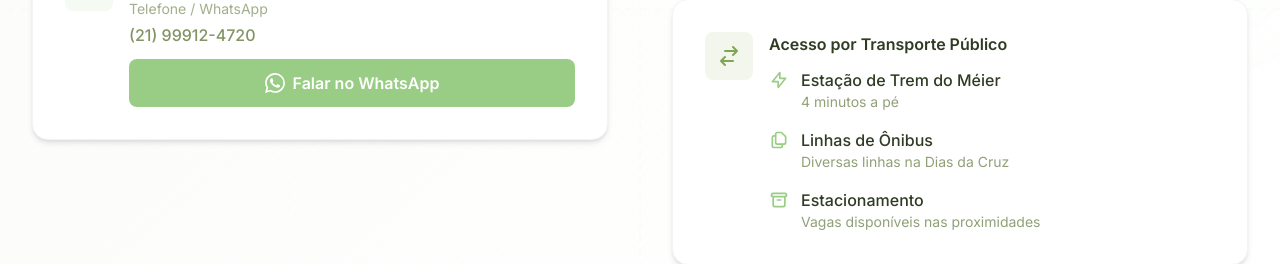
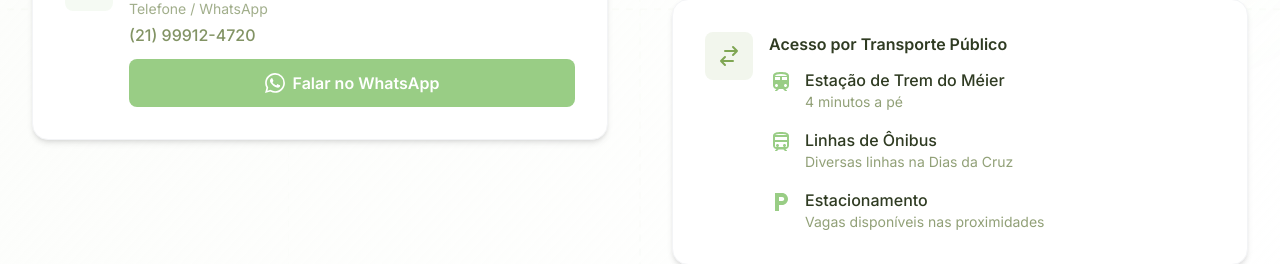
Before and after one commit to MattRib/abl-fisio, a Next.js app: page / in a window 1280 px wide. Shown: the part 5843-6107 px from the top of the page. Built offline with nearby package versions, Linux system fonts and the light colour scheme.

Commit message:
feat: enhance Location section visuals with improved opacity and icon sizes for better clarity

```diff
--- a/components/sections/Location.tsx
+++ b/components/sections/Location.tsx
@@ -19,7 +19,7 @@ export default function Location() {
       }`}
     >
       {/* Pin de localização gigante - Fundo direito */}
-      <div className="absolute top-1/2 -translate-y-1/2 right-12 w-80 h-80 md:w-[500px] md:h-[500px] opacity-[0.04] pointer-events-none">
+      <div className="absolute top-1/2 -translate-y-1/2 right-12 w-80 h-80 md:w-[500px] md:h-[500px] opacity-[0.11] pointer-events-none">
         <svg viewBox="0 0 24 24" fill="none" xmlns="http://www.w3.org/2000/svg" className="w-full h-full">
           <defs>
             <linearGradient id="pinGradient" x1="0%" y1="0%" x2="100%" y2="100%">
@@ -56,7 +56,7 @@ export default function Location() {
       </div>
 
       {/* Ícone de trem minimalista - Canto superior esquerdo */}
-      <div className="absolute top-20 left-12 w-32 h-32 md:w-40 md:h-40 opacity-[0.03] pointer-events-none">
+      <div className="absolute top-20 left-12 w-32 h-32 md:w-40 md:h-40 opacity-[0.07] pointer-events-none">
         <svg viewBox="0 0 24 24" fill="none" xmlns="http://www.w3.org/2000/svg" className="w-full h-full">
           <defs>
             <linearGradient id="trainGradient" x1="0%" y1="0%" x2="100%" y2="100%">
@@ -289,8 +289,8 @@ export default function Location() {
                     <div className="space-y-4 text-dark/80 max-w-xs mx-auto">
                       {/* Estação de Trem */}
                       <div className="flex flex-col items-center gap-2">
-                        <svg className="w-5 h-5 text-primary flex-shrink-0" fill="none" stroke="currentColor" viewBox="0 0 24 24">
-                          <path strokeLinecap="round" strokeLinejoin="round" strokeWidth={2} d="M13 10V3L4 14h7v7l9-11h-7z" />
+                        <svg className="w-8 h-8 text-primary flex-shrink-0" fill="currentColor" viewBox="0 0 24 24">
+                          <path d="M12 2C8 2 4 2.5 4 6v9.5C4 17.43 5.57 19 7.5 19L6 20.5v.5h2l2-2h4l2 2h2v-.5L16.5 19c1.93 0 3.5-1.57 3.5-3.5V6c0-3.5-4-4-8-4zm0 2c3.51 0 5.63.97 6 2H6c.37-1.03 2.49-2 6-2zM7.5 17c-.83 0-1.5-.67-1.5-1.5S6.67 14 7.5 14s1.5.67 1.5 1.5S8.33 17 7.5 17zm3.5-7H6V7h5v3zm2 0V7h5v3h-5zm3.5 7c-.83 0-1.5-.67-1.5-1.5s.67-1.5 1.5-1.5 1.5.67 1.5 1.5-.67 1.5-1.5 1.5z"/>
                         </svg>
                         <div>
                           <p className="font-medium text-darker">Estação de Trem do Méier</p>
@@ -300,8 +300,8 @@ export default function Location() {
 
                       {/* Ônibus */}
                       <div className="flex flex-col items-center gap-2">
-                        <svg className="w-5 h-5 text-primary flex-shrink-0" fill="none" stroke="currentColor" viewBox="0 0 24 24">
-                          <path strokeLinecap="round" strokeLinejoin="round" strokeWidth={2} d="M8 7v8a2 2 0 002 2h6M8 7V5a2 2 0 012-2h4.586a1 1 0 01.707.293l4.414 4.414a1 1 0 01.293.707V15a2 2 0 01-2 2h-2M8 7H6a2 2 0 00-2 2v10a2 2 0 002 2h8a2 2 0 002-2v-2" />
+                        <svg className="w-8 h-8 text-primary flex-shrink-0" fill="currentColor" viewBox="0 0 24 24">
+                          <path d="M12 2c-4 0-8 .5-8 4v9.5C4 17.43 5.57 19 7.5 19L6 20.5v.5h2l1.5-1.5h5L16 21h2v-.5L16.5 19c1.93 0 3.5-1.57 3.5-3.5V6c0-3.5-4-4-8-4zm5.66 2.99H6.34C6.89 4.46 8.31 4 12 4s5.11.46 5.66.99zm.34 2V10H6V6.99h12zm-.34 9.74l-.29.27H6.63l-.29-.27C6.12 16.62 6 16.37 6 16v-4h12v4c0 .37-.12.62-.34.73zM8.5 14c-.83 0-1.5.67-1.5 1.5S7.67 17 8.5 17s1.5-.67 1.5-1.5S9.33 14 8.5 14zm7 0c-.83 0-1.5.67-1.5 1.5s.67 1.5 1.5 1.5 1.5-.67 1.5-1.5-.67-1.5-1.5-1.5z"/>
                         </svg>
                         <div>
                           <p className="font-medium text-darker">Linhas de Ônibus</p>
@@ -311,8 +311,8 @@ export default function Location() {
 
                       {/* Estacionamento */}
                       <div className="flex flex-col items-center gap-2">
-                        <svg className="w-5 h-5 text-primary flex-shrink-0" fill="none" stroke="currentColor" viewBox="0 0 24 24">
-                          <path strokeLinecap="round" strokeLinejoin="round" strokeWidth={2} d="M5 8h14M5 8a2 2 0 110-4h14a2 2 0 110 4M5 8v10a2 2 0 002 2h10a2 2 0 002-2V8m-9 4h4" />
+                        <svg className="w-8 h-8 text-primary flex-shrink-0" fill="currentColor" viewBox="0 0 24 24">
+                          <path d="M13 3H6v18h4v-6h3c3.31 0 6-2.69 6-6s-2.69-6-6-6zm.2 8H10V7h3.2c1.1 0 2 .9 2 2s-.9 2-2 2z"/>
                         </svg>
                         <div>
                           <p className="font-medium text-darker">Estacionamento</p>
@@ -384,11 +384,10 @@ export default function Location() {
               <div className="relative">
                 <div className="relative w-full h-[500px] bg-gray-200 rounded-2xl overflow-hidden shadow-lg border border-gray-100">
                   {/*
-                    Google Maps Embed
-                    Substitua o src abaixo pela URL real do Google Maps Embed
+                    Google Maps Embed - Rua Silva Rabelo, 43 - Méier
                   */}
                   <iframe
-                    src="https://www.google.com/maps/embed?pb=!1m18!1m12!1m3!1d3675.2345678901234!2d-43.2789!3d-22.9039!2m3!1f0!2f0!3f0!3m2!1i1024!2i768!4f13.1!3m3!1m2!1s0x0%3A0x0!2zMjLCsDU0JzE0LjAiUyA0M8KwMTYnNDQuMCJX!5e0!3m2!1spt-BR!2sbr!4v1234567890123!5m2!1spt-BR!2sbr"
+                    src="https://www.google.com/maps/embed?pb=!1m18!1m12!1m3!1d3675.249799!2d-43.283!3d-22.900!2m3!1f0!2f0!3f0!3m2!1i1024!2i768!4f13.1!3m3!1m2!1s0x0%3A0x0!2zMjLCsDU0JzAwLjAiUyA0M8KwMTYnNTguNyJX!5e0!3m2!1spt-BR!2sbr!4v1735422000000!5m2!1spt-BR!2sbr&q=Rua+Silva+Rabelo,+43+-+M%C3%A9ier,+Rio+de+Janeiro+-+RJ"
                     width="100%"
                     height="100%"
                     style={{ border: 0 }}
@@ -428,8 +427,8 @@ export default function Location() {
                     <div className="space-y-4 text-dark/80">
                       {/* Estação de Trem */}
                       <div className="flex items-start gap-3">
-                        <svg className="w-5 h-5 text-primary mt-0.5 flex-shrink-0" fill="none" stroke="currentColor" viewBox="0 0 24 24">
-                          <path strokeLinecap="round" strokeLinejoin="round" strokeWidth={2} d="M13 10V3L4 14h7v7l9-11h-7z" />
+                        <svg className="w-6 h-6 text-primary mt-0.5 flex-shrink-0" fill="currentColor" viewBox="0 0 24 24">
+                          <path d="M12 2C8 2 4 2.5 4 6v9.5C4 17.43 5.57 19 7.5 19L6 20.5v.5h2l2-2h4l2 2h2v-.5L16.5 19c1.93 0 3.5-1.57 3.5-3.5V6c0-3.5-4-4-8-4zm0 2c3.51 0 5.63.97 6 2H6c.37-1.03 2.49-2 6-2zM7.5 17c-.83 0-1.5-.67-1.5-1.5S6.67 14 7.5 14s1.5.67 1.5 1.5S8.33 17 7.5 17zm3.5-7H6V7h5v3zm2 0V7h5v3h-5zm3.5 7c-.83 0-1.5-.67-1.5-1.5s.67-1.5 1.5-1.5 1.5.67 1.5 1.5-.67 1.5-1.5 1.5z"/>
                         </svg>
                         <div>
                           <p className="font-medium text-darker">Estação de Trem do Méier</p>
@@ -439,8 +438,8 @@ export default function Location() {
 
                       {/* Ônibus */}
                       <div className="flex items-start gap-3">
-                        <svg className="w-5 h-5 text-primary mt-0.5 flex-shrink-0" fill="none" stroke="currentColor" viewBox="0 0 24 24">
-                          <path strokeLinecap="round" strokeLinejoin="round" strokeWidth={2} d="M8 7v8a2 2 0 002 2h6M8 7V5a2 2 0 012-2h4.586a1 1 0 01.707.293l4.414 4.414a1 1 0 01.293.707V15a2 2 0 01-2 2h-2M8 7H6a2 2 0 00-2 2v10a2 2 0 002 2h8a2 2 0 002-2v-2" />
+                        <svg className="w-6 h-6 text-primary mt-0.5 flex-shrink-0" fill="currentColor" viewBox="0 0 24 24">
+                          <path d="M12 2c-4 0-8 .5-8 4v9.5C4 17.43 5.57 19 7.5 19L6 20.5v.5h2l1.5-1.5h5L16 21h2v-.5L16.5 19c1.93 0 3.5-1.57 3.5-3.5V6c0-3.5-4-4-8-4zm5.66 2.99H6.34C6.89 4.46 8.31 4 12 4s5.11.46 5.66.99zm.34 2V10H6V6.99h12zm-.34 9.74l-.29.27H6.63l-.29-.27C6.12 16.62 6 16.37 6 16v-4h12v4c0 .37-.12.62-.34.73zM8.5 14c-.83 0-1.5.67-1.5 1.5S7.67 17 8.5 17s1.5-.67 1.5-1.5S9.33 14 8.5 14zm7 0c-.83 0-1.5.67-1.5 1.5s.67 1.5 1.5 1.5 1.5-.67 1.5-1.5-.67-1.5-1.5-1.5z"/>
                         </svg>
                         <div>
                           <p className="font-medium text-darker">Linhas de Ônibus</p>
@@ -450,8 +449,8 @@ export default function Location() {
 
                       {/* Estacionamento */}
                       <div className="flex items-start gap-3">
-                        <svg className="w-5 h-5 text-primary mt-0.5 flex-shrink-0" fill="none" stroke="currentColor" viewBox="0 0 24 24">
-                          <path strokeLinecap="round" strokeLinejoin="round" strokeWidth={2} d="M5 8h14M5 8a2 2 0 110-4h14a2 2 0 110 4M5 8v10a2 2 0 002 2h10a2 2 0 002-2V8m-9 4h4" />
+                        <svg className="w-6 h-6 text-primary mt-0.5 flex-shrink-0" fill="currentColor" viewBox="0 0 24 24">
+                          <path d="M13 3H6v18h4v-6h3c3.31 0 6-2.69 6-6s-2.69-6-6-6zm.2 8H10V7h3.2c1.1 0 2 .9 2 2s-.9 2-2 2z"/>
                         </svg>
                         <div>
                           <p className="font-medium text-darker">Estacionamento</p>
```
